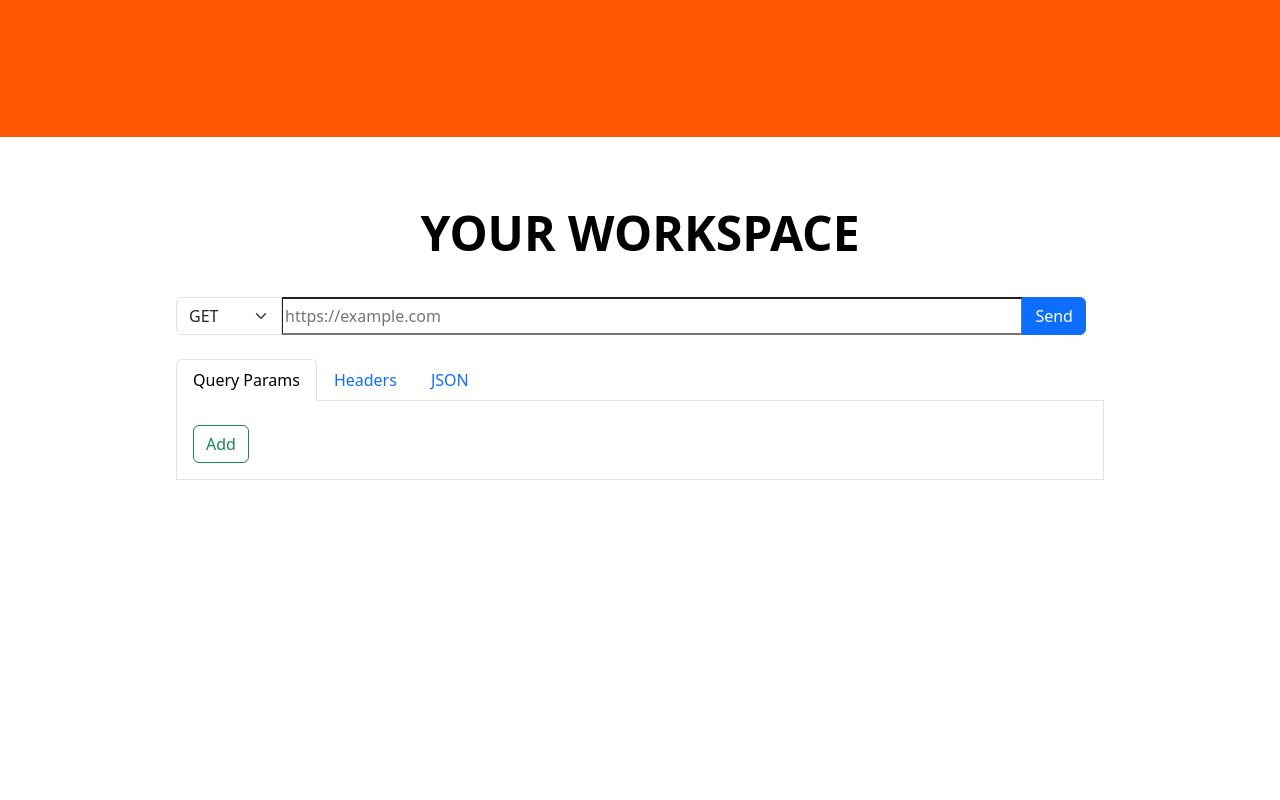
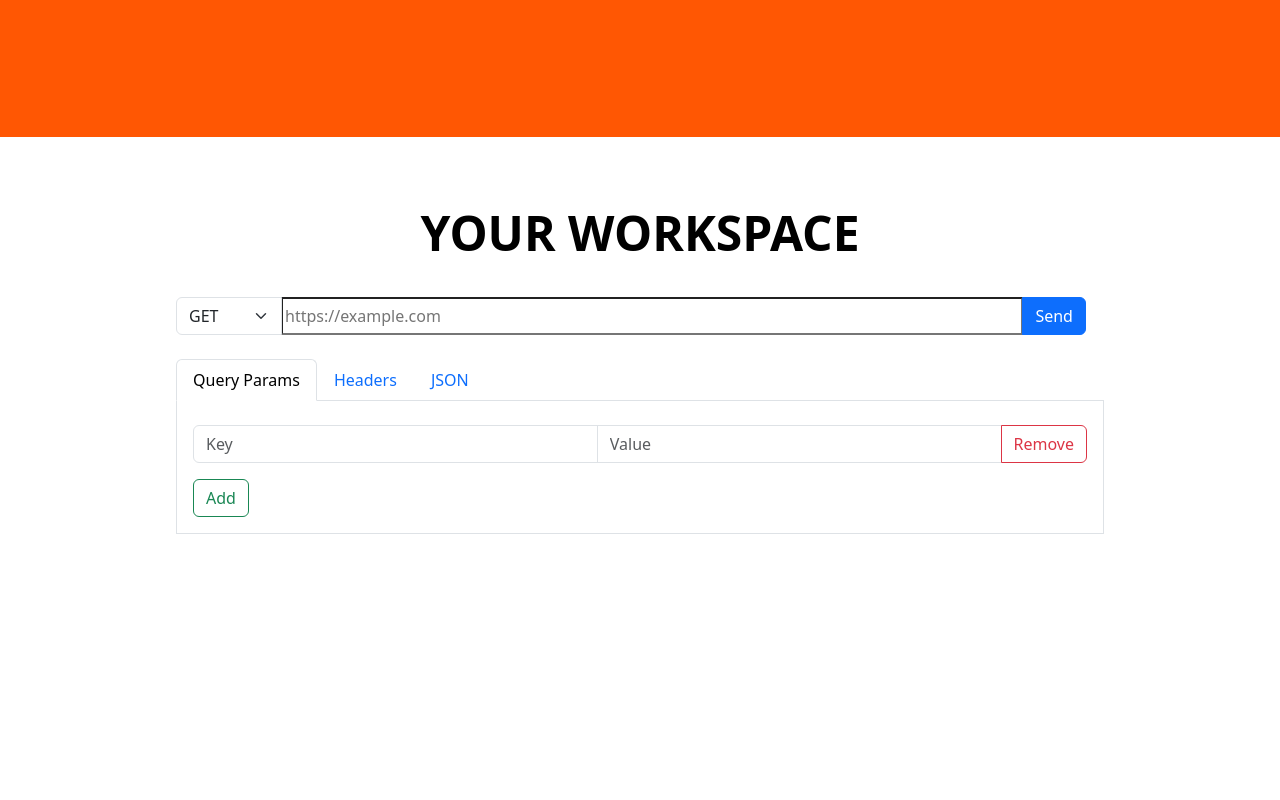
Before and after one commit to PranavBarthwal/Fireman, a website built with Vite: page index.html in a window 1280 px wide. Shown: the part 660-1460 px from the top of the page. Built offline with nearby package versions, Linux system fonts and the light colour scheme.

Commit message:
add query params/header input

```diff
--- a/index.html
+++ b/index.html
@@ -84,9 +84,9 @@
       </div>
 
 
-  <!-- Functional Section     -->
+  <!-- Workspace Section     -->
 
-  <div style="background-color: #ffffff; width: 100%;  height: 90vh; display: flex; justify-content: center;">
+  <div style="background-color: #ffffff; width: 100%;  min-height: 90vh; display: flex; justify-content: center;">
 
     <div class="p-5"  style="width: 80%;">
 
--- a/script.js
+++ b/script.js
@@ -1,4 +1,26 @@
 import 'bootstrap'
 import 'bootstrap/dist/css/bootstrap.min.css'
 
-const queryParamsContainer = document.querySelector()
+const queryParamsContainer = document.querySelector('[data-query-params]')
+const requestHeadersContainer = document.querySelector('[data-request-headers]')
+const keyValueTemplate = document.querySelector('[data-key-value-template]')
+
+queryParamsContainer.append(createKeyValuePair())
+requestHeadersContainer.append(createKeyValuePair())
+
+document.querySelector('[data-add-query-param-btn]').addEventListener("click", () => {
+    queryParamsContainer.append(createKeyValuePair())
+})
+
+document.querySelector('[data-add-request-header-btn]').addEventListener("click", () => {
+    requestHeadersContainer.append(createKeyValuePair())
+})
+
+function createKeyValuePair() {
+    const element = keyValueTemplate.content.cloneNode(true)
+    element.querySelector("[data-remove-btn]").addEventListener('click', (e) => {
+        e.target.closest("[data-key-value-pair]").remove()
+    })
+
+    return element
+}
```
